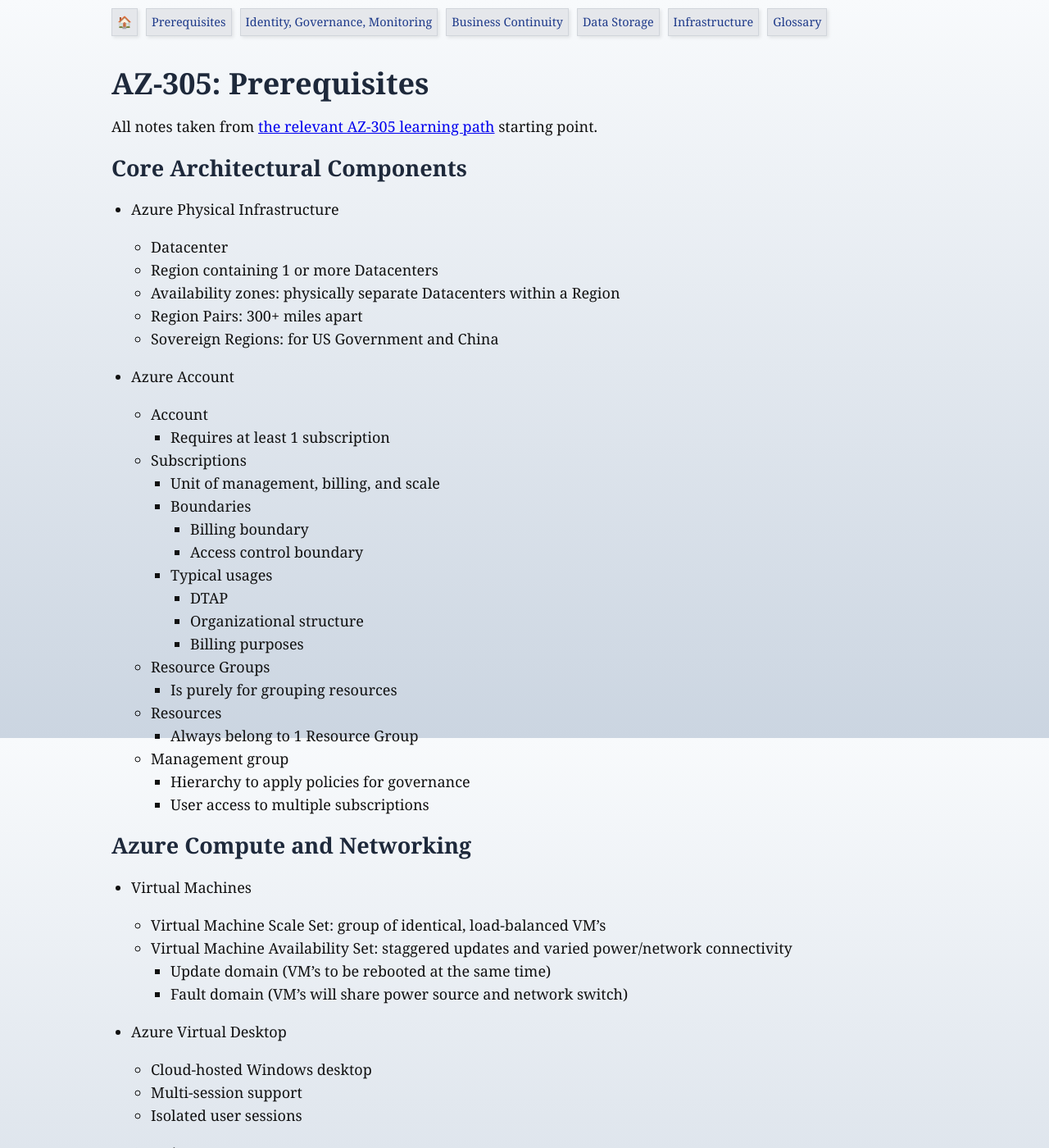
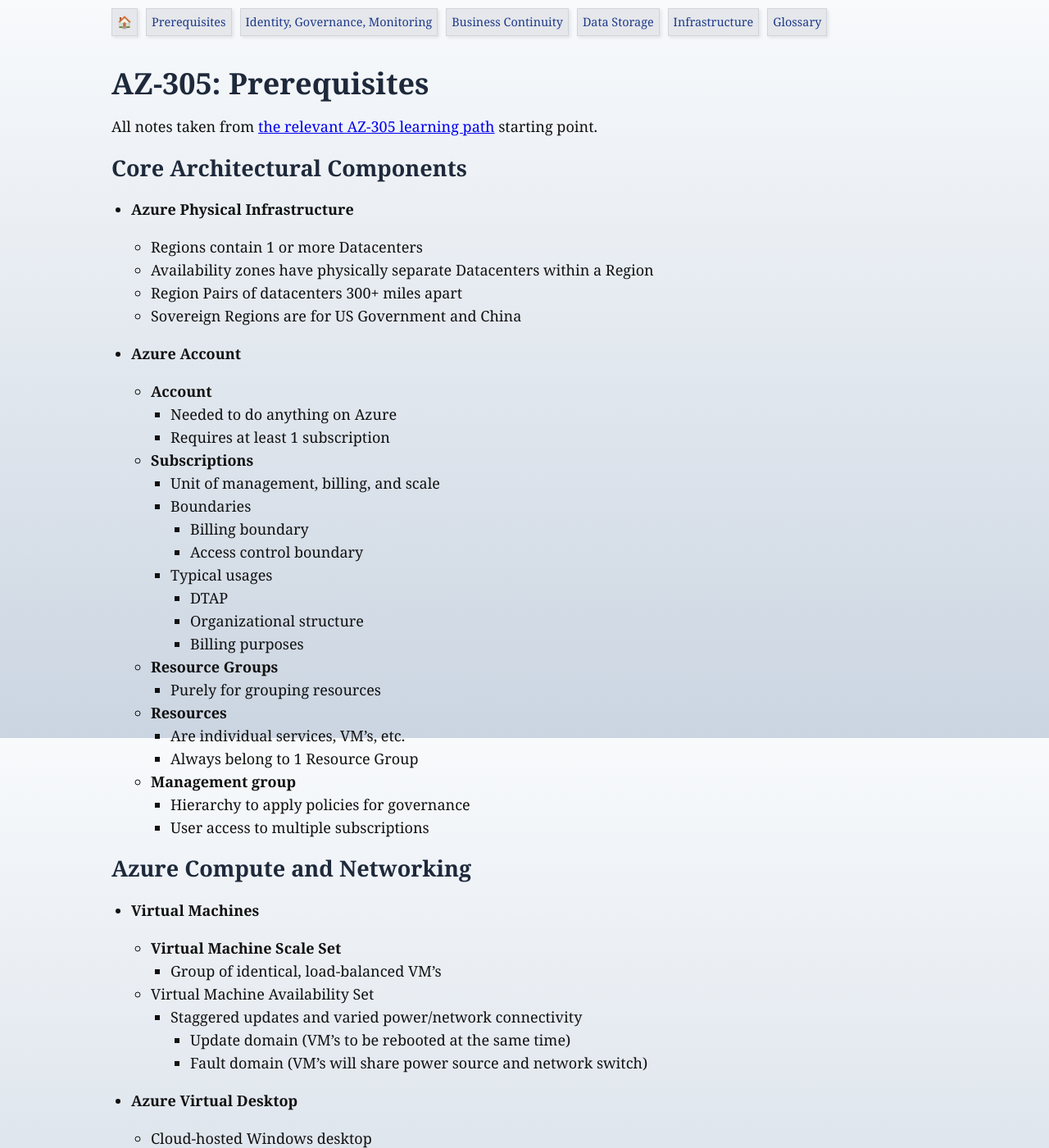
Before and after one commit to jeroenheijmans/study-notes-msft-az-305, a Jekyll site: the page built from az-305-00-prerequisites.md, in a window 1280 px wide and 1400 px high. Shown: the whole window at 82% size. Built offline with Jekyll 4.4.1, drawn with Linux system fonts in a browser that asks for light colours; our own code applies the rules of GitHub Pages for plain Markdown files; some of the changed text lies outside the part shown.

```diff
--- a/az-305-00-prerequisites.md
+++ b/az-305-00-prerequisites.md
@@ -4,18 +4,19 @@ All notes taken from [the relevant AZ-305 learning path](https://learn.microsoft
 
 ## Core Architectural Components
 
-- Azure Physical Infrastructure
+- **Azure Physical Infrastructure**
 
-  - Datacenter
-  - Region containing 1 or more Datacenters
-  - Availability zones: physically separate Datacenters within a Region
-  - Region Pairs: 300+ miles apart
-  - Sovereign Regions: for US Government and China
+  - Regions contain 1 or more Datacenters
+  - Availability zones have physically separate Datacenters within a Region
+  - Region Pairs of datacenters 300+ miles apart
+  - Sovereign Regions are for US Government and China
 
-- Azure Account
-  - Account
+- **Azure Account**
+
+  - **Account**
+    - Needed to do anything on Azure
     - Requires at least 1 subscription
-  - Subscriptions
+  - **Subscriptions**
     - Unit of management, billing, and scale
     - Boundaries
       - Billing boundary
@@ -24,42 +25,45 @@ All notes taken from [the relevant AZ-305 learning path](https://learn.microsoft
       - DTAP
       - Organizational structure
       - Billing purposes
-  - Resource Groups
-    - Is purely for grouping resources
-  - Resources
+  - **Resource Groups**
+    - Purely for grouping resources
+  - **Resources**
+    - Are individual services, VM's, etc.
     - Always belong to 1 Resource Group
-  - Management group
+  - **Management group**
     - Hierarchy to apply policies for governance
     - User access to multiple subscriptions
 
 ## Azure Compute and Networking
 
-- Virtual Machines
+- **Virtual Machines**
 
-  - Virtual Machine Scale Set: group of identical, load-balanced VM's
-  - Virtual Machine Availability Set: staggered updates and varied power/network connectivity
-    - Update domain (VM's to be rebooted at the same time)
-    - Fault domain (VM's will share power source and network switch)
+  - **Virtual Machine Scale Set**
+    - Group of identical, load-balanced VM's
+  - Virtual Machine Availability Set
+    - Staggered updates and varied power/network connectivity
+      - Update domain (VM's to be rebooted at the same time)
+      - Fault domain (VM's will share power source and network switch)
 
-- Azure Virtual Desktop
+- **Azure Virtual Desktop**
 
   - Cloud-hosted Windows desktop
   - Multi-session support
   - Isolated user sessions
 
-- Containers
+- **Containers**
 
-  - Azure Container Instances: fastest and simplest containers
-  - Azure Container Apps: PaaS offering that can include load balancing and scaling
-  - Azure Kubernetes Service (AKS): orchestrated containers
+  - **Azure Container Instances**: fastest and simplest containers
+  - **Azure Container Apps**: PaaS offering that can include load balancing and scaling
+  - **Azure Kubernetes Service (AKS)**: orchestrated containers
 
-- Azure Functions
+- **Azure Functions**
 
   - Serverless, event-driven
   - Scale on demand
   - Stateless (default) or stateful
 
-- Application Hosting
+- **Application Hosting**
 
   - Azure App Service
   - Web apps (.NET, Java, Ruby, NodeJS, PHP, python - on Windows or Linux)
@@ -67,7 +71,7 @@ All notes taken from [the relevant AZ-305 learning path](https://learn.microsoft
   - Mobile back-ends
   - REST APIs
 
-- Virtual Networking
+- **Virtual Networking**
 
   - Isolation and segmentation: private IP address space
   - Name resolution from Azure or external DNS server
@@ -77,25 +81,25 @@ All notes taken from [the relevant AZ-305 learning path](https://learn.microsoft
   - Routing traffic
   - Filtering traffic
   - Connect multiple virtual networks (e.g. through peering)
-  - User-Defined Routes (UDR)
+  - _User-Defined Routes (UDR)_
 
-- Azure Virtual Private Networks (VPNs)
+- **Azure Virtual Private Networks** (VPNs)
 
-  - VPN Gateway
+  - **Azure VPN Gateway**
     - Connectivity
-      - Site-to-site: on-premises datacenter
-      - Point-to-site: individual device
-      - Network-to-network: virtual network
+      - **Site-to-site**: on-premises datacenter
+      - **Point-to-site**: individual device
+      - **Network-to-network**: virtual network
     - Type
-      - Policy-based: IP address based
-      - Route-based: IPSec tunnels (preferred to connect on-premises devices)
+      - **Policy-based**: IP address based
+      - _Route-based_: IPSec tunnels (preferred to connect on-premises devices)
     - High availability options
-      - Active/standby (to account for maintenance in Azure)
-      - Active/active (using BGP routing protocol, multiple active public IP's for gateway)
-      - ExpressRoute failover
+      - **Active/standby** (to account for maintenance in Azure)
+      - **Active/active** (using BGP routing protocol, multiple active public IP's for gateway)
+      - **ExpressRoute failover**
       - Zone-redundant gateways
 
-- Azure ExpressRoute
+- **Azure ExpressRoute**
 
   - Benefits
     - Connectivity to all cloud services
@@ -108,23 +112,24 @@ All notes taken from [the relevant AZ-305 learning path](https://learn.microsoft
     - Any-to-any connection
     - Directly from ExpressRoute sites
 
-- Azure DNS
+- **Azure DNS**
+
   - Supports private DNS domains
   - Supports Alias record sets
 
 ## Azure Storage Services
 
-- Storage Account
+- **Storage Account**
 
   - Unique namespace
-  - Tiers
+  - **Tiers**
     - Standard General Purpose v2: recommended for most cases
     - Premium block blobs: for high transaction rates and low storage latency
     - Premium file shares: for high performance SMB and NFS shares
     - Premium page blobs: for page blobs only
   - Services
     - Blobs (text and binary data)
-      - Tiers
+      - **Tiers**
         - Hot: frequently accessed data (e.g. images)
         - Cool: infrequently accessed, stored at least 30 days (e.g. invoices)
         - Cold: infrequently accessed, stored at least 90 days
@@ -140,53 +145,53 @@ All notes taken from [the relevant AZ-305 learning path](https://learn.microsoft
     - Azure Storage Explorer
     - Azure File Sync
 
-- Redundancy options
+- **Redundancy options**
 
-  - Locally redundant storage (LRS)
+  - **Locally redundant storage (LRS)**
     - Replicate data 3 times in one data center in primary region
     - SLA: 11 nines (99.999999999%) of objects over a given year
-  - Zone-redundant storage (ZRS)
+  - **Zone-redundant storage (ZRS)**
     - Replicate synchronously across 3 availability zones in primary region
     - SLA: 12 nines (99.9999999999%) over a given year
-  - Geo-redundant storage (GRS)
+  - **Geo-redundant storage (GRS)**
     - Similar to LRS in two regions
     - SLA: 16 nines (99.99999999999999%) over a given year
-  - Geo-zone-redundant storage (GZRS)
+  - **Geo-zone-redundant storage (GZRS)**
     - Similar to ZRS in primary and LRS in secondary region
     - SLA: 16 nines (99.99999999999999%) of durability of objects over a given year
-  - Read-access geo-redundant storage (RA-GRS)
-  - Read-access geo-zone-redundant storage (RA-GZRS)
+  - **Read-access geo-redundant storage (RA-GRS)**
+  - **Read-access geo-zone-redundant storage (RA-GZRS)**
 
-- Azure Migrate: see later modules in AZ-305
+- **Azure Migrate**: see later modules in AZ-305
 
-- Azure Data Box: see later modules in AZ-305
+- **Azure Data Box**: see later modules in AZ-305
 
 ## Azure Identity, Access, and Security
 
-- Microsoft Entra ID
+- **Microsoft Entra ID**
 
   - Services
     - Authentication
     - Single sign-on (SSO)
     - Application Management
     - Device Management
-  - Microsoft Entra Connect
+  - **Microsoft Entra Connect**
     - Synchronize on-premises Active Directory
 
-- Microsoft Entra Domain Services
+- **Microsoft Entra Domain Services**
 
   - Managed domain services
   - LDAP, Kerberos/NTLM
   - Helps with Lift & Shift of legacy
   - Integrates with existing Microsoft Entra tenant
 
-- External Identities
+- **External Identities**
 
   - B2B
   - B2B direct connect (two-way trust)
   - B2C
 
-- Conditional Access
+- **Conditional Access**
 
   - Granular multi-factor authentication
   - Purposes
```
Also changed, not shown: other parts of az-305-00-prerequisites.md (+1 -1 lines), az-305-01-identity-governance-monitoring.md (+31 -2 lines), az-305-02-business-continuity.md (+20 -7 lines), az-305-03-data-storage.md (+48 -18 lines), az-305-04-infrastructure.md (+55 -15 lines), az-305-concepts.md (+21 -26 lines).
